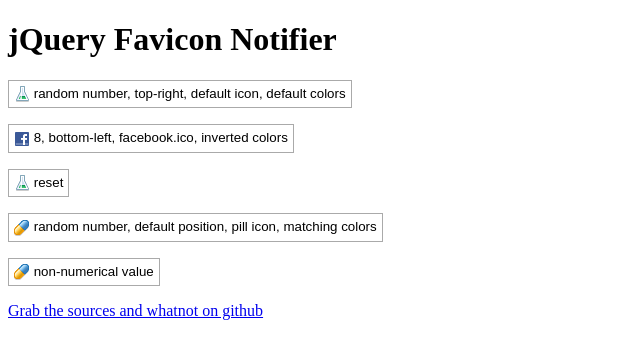
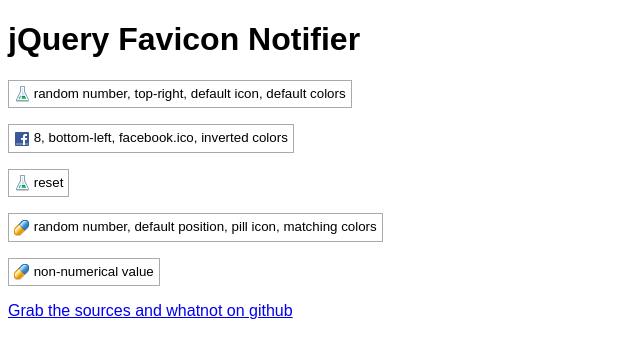
Before and after one commit to oodavid/jQuery-Favicon-Notifier, a plain HTML site: page index.html in a window 1280 px wide. Shown: the whole page, without its empty margins (0-640 px from the left). Drawn offline with nearby package versions, Linux system fonts and the light colour scheme.

Commit message:
Minor CSS

```diff
--- a/demo.html
+++ b/index.html
@@ -4,6 +4,7 @@
     <title>jQuery Favicon Notifier</title>
     <link rel="shortcut icon" href="favicon.png">
     <style>
+      html { font-family: sans-serif; }
       button { padding: 5px; background-color: #FFFFFF; border: 1px solid #AAAAAA; }
       img { vertical-align: middle; }
     </style>
```
